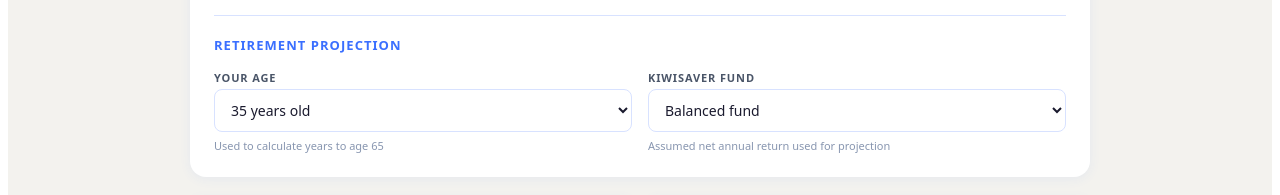
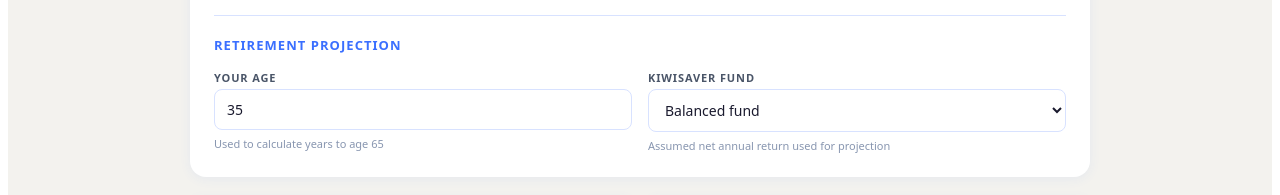
Before and after one commit to gocrayon/kiwisaver-estimator, a React (Vite) app: page / in a window 1280 px wide. Shown: the part 586-781 px from the top of the page. Built offline with nearby package versions, Linux system fonts and the light colour scheme.

Commit message:
Update App.jsx
Changing age input

```diff
--- a/src/App.jsx
+++ b/src/App.jsx
@@ -167,7 +167,11 @@ export default function KiwiSaverEstimator() {
           {/* Section 3: Retirement Projection */}
           <SectionHeader label="Retirement Projection" />
           <div style={{display:"grid",gridTemplateColumns:isMobile?"1fr":"1fr 1fr",gap:16}}>
-            <Sel label="Your Age" value={age} onChange={setAge} options={Array.from({length:64},(_,i)=>({v:String(i+16),l:`${i+16} years old`}))} hint="Used to calculate years to age 65" />
+            <div style={{display:"flex",flexDirection:"column",gap:4}}>
+              <label style={{fontSize:11,fontWeight:600,letterSpacing:"0.08em",textTransform:"uppercase",color:C.mid}}>Your Age</label>
+              <input type="number" min={16} max={64} value={age} onChange={e=>setAge(e.target.value)} style={{padding:"10px 12px",borderRadius:8,border:`1.5px solid ${C.shade}`,background:C.white,fontSize:14,color:C.dark,outline:"none",fontFamily:"inherit",width:"100%",boxSizing:"border-box"}} />
+              <span style={{fontSize:11,color:C.light,marginTop:2}}>Used to calculate years to age 65</span>
+            </div>
             <Sel label="KiwiSaver Fund" value={fund} onChange={setFund} options={Object.keys(FUND_RETURNS).map(f=>({v:f,l:`${f} fund`}))} hint="Assumed net annual return used for projection" />
           </div>
 
```
